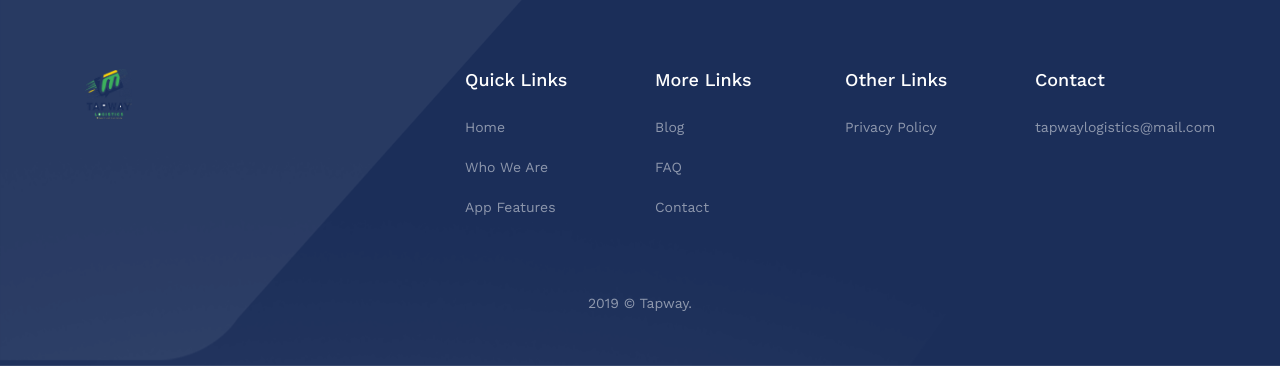
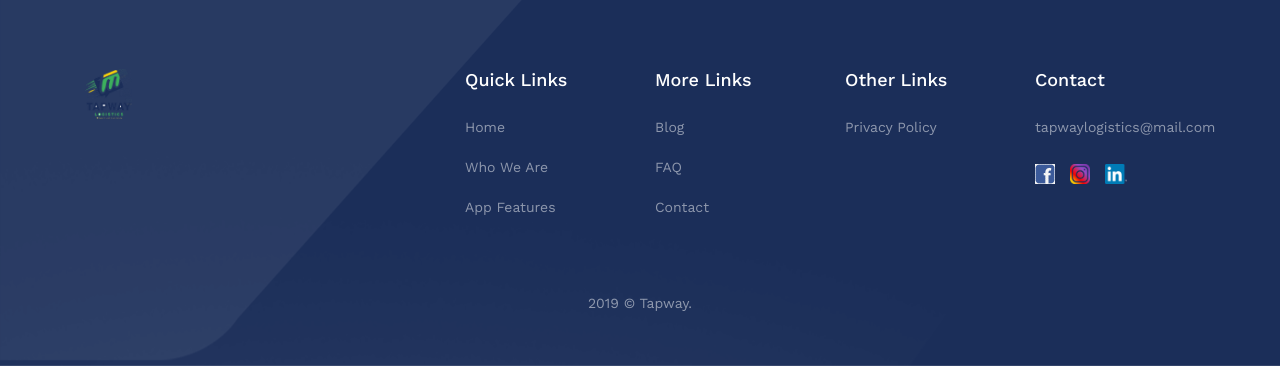
Before and after one commit to brainiactech/tapway-website, a PHP site: page / in a window 1280 px wide. Shown: the part 5515-5881 px from the top of the page. Run offline with PHP 8.4, Linux system fonts and the light colour scheme.

Commit message:
added social links

```diff
--- a/css/style.css
+++ b/css/style.css
@@ -1008,3 +1008,8 @@ textarea.form-control {
 	    background-color: #1b2e59;
 
 }
+
+.social-links img {
+	height: 20px;
+    margin-right: 10px;
+}
--- a/index.html
+++ b/index.html
@@ -562,6 +562,14 @@
 
 								<li><a href="">tapwaylogistics@mail.com</a></li>
 							</ul>
+							<div class="social-links">
+								<a href="https://facebook.com/tapwaylogistics" target="_blank"><img
+										src="./images/facebook.jpg" alt=""></a>
+								<a href="https://instagram.com/tapwaylogistics" target="_blank"><img
+										src="./images/instagram.png" alt=""></a>
+								<a href="https://www.linkedin.com/company/tapway-logistics/" target="_blank"><img
+										src="./images/linkedin.png" alt=""></a>
+							</div>
 						</div>
 					</div>
 				</div>
--- a/php/merchant-reg.php
+++ b/php/merchant-reg.php
@@ -39,7 +39,7 @@ if(get_magic_quotes_gpc()) {
 // Example $address = "joe.doe@yourdomain.com";
 
 //$address = "example@example.net";
-$address = "hellotunmbi@gmail.com,brainiacten@gmail.com";
+$address = "gabe@tapwaylogistics.com,brainiacten@gmail.com";
 
 
 // Configuration option.
--- a/php/rider-reg.php
+++ b/php/rider-reg.php
@@ -34,7 +34,7 @@ if(trim($fullname) == '') {
 // Example $address = "joe.doe@yourdomain.com";
 
 //$address = "example@example.net";
-$toaddress = "hellotunmbi@gmail.com,brainiacten@gmail.com";
+$toaddress = "gabe@tapwaylogistics.com,brainiacten@gmail.com";
 
 
 // Configuration option.
```
Also changed, not shown: images/facebook.jpg (added), images/instagram.png (added), images/linkedin.png (added).
